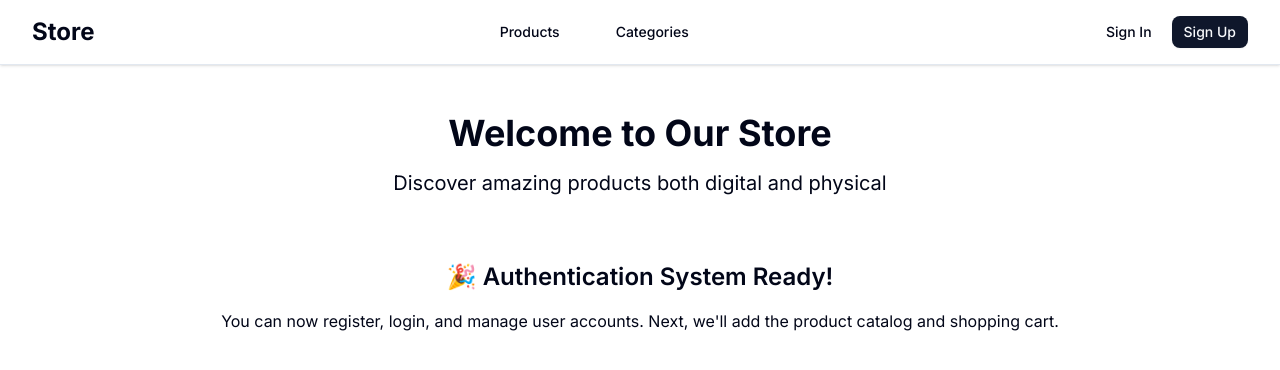
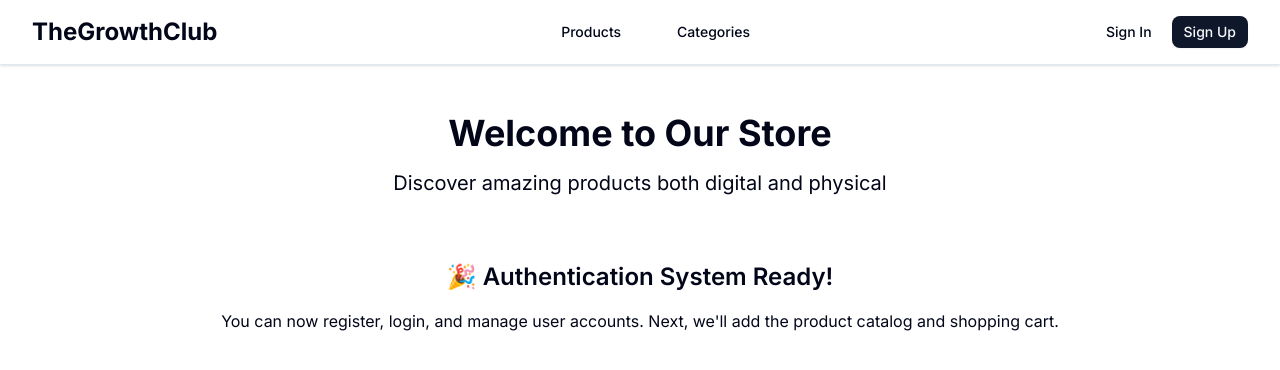
Before and after one commit to MartinM25/ecommerce-store, a Next.js app: page / in a window 1280 px wide. Shown: the top 370 px of the page. Built offline with nearby package versions, Linux system fonts and the light colour scheme; no server answers.

Commit message:
Name changes
- made changes to the name of the site.
- edited the header and main layout.tsx

```diff
--- a/src/app/layout.tsx
+++ b/src/app/layout.tsx
@@ -18,7 +18,7 @@ const geistMono = Geist_Mono({
 });
 
 export const metadata: Metadata = {
-  title: "Mabaso Ecommerce Store",
+  title: "The Growth Club | Premium digital and physical products",
   description: "Premium digital and physical products",
 };
 
--- a/src/components/layout/Header.tsx
+++ b/src/components/layout/Header.tsx
@@ -14,7 +14,7 @@ export default function Header() {
           {/* Logo */}
           <div className="flex items-center">
             <Link href="/" className="text-2xl font-bold text-primary-600">
-              Store
+              TheGrowthClub
             </Link>
           </div>
 
```
